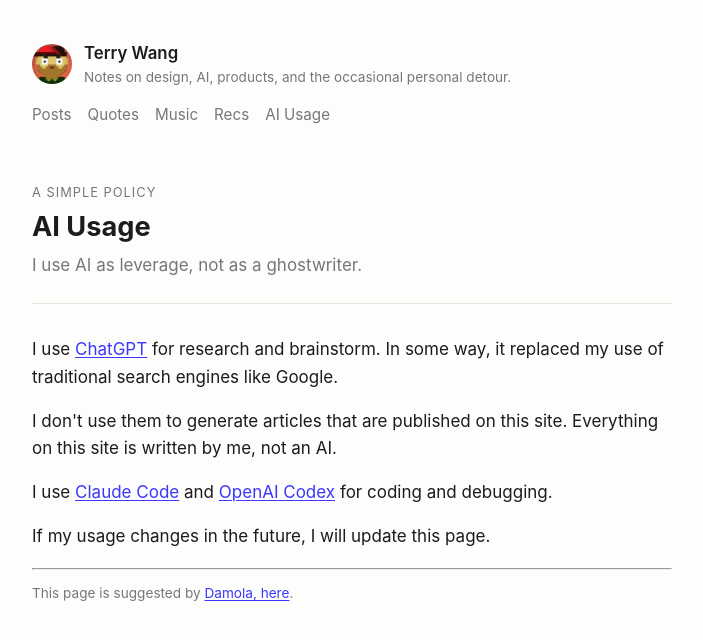
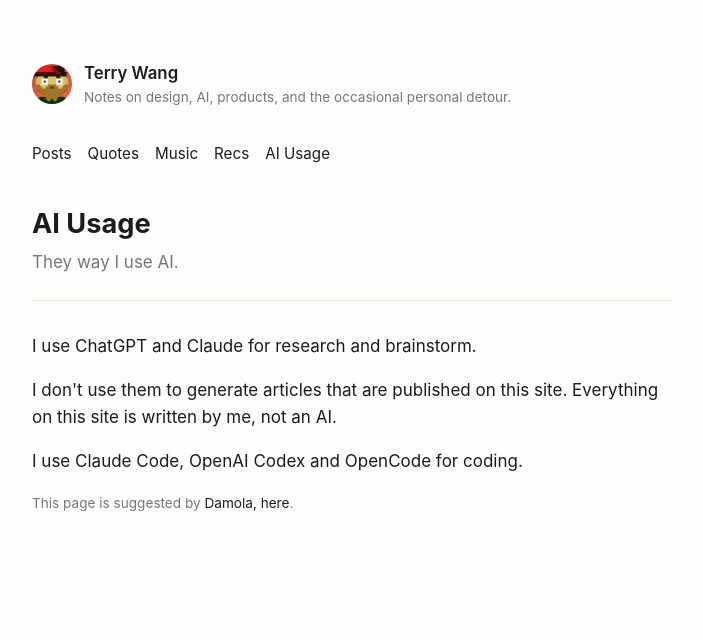
Before and after one commit to lvterry/lvterry.github.io, a Jekyll site: the page built from ai.html, in a window 1280 px wide. Shown: the top 640 px of the page, without its empty margins (288-991 px from the left). Built offline with Jekyll 4.4.1, drawn with Linux system fonts in a browser that asks for light colours.

Commit message:
tweak styles

```diff
--- a/ai.html
+++ b/ai.html
@@ -8,15 +8,13 @@
 
 <main>
     <section class="page-banner">
-        <p class="section-kicker">A simple policy</p>
         <h1 class="page-title">AI Usage</h1>
-        <p class="page-lead">I use AI as leverage, not as a ghostwriter.</p>
+        <p class="page-lead">They way I use AI.</p>
     </section>
 
     <p>
-        I use <a href="https://chatgpt.com">ChatGPT</a> for research and
-        brainstorm. In some way, it replaced my use of traditional search
-        engines like Google.
+        I use <a href="https://chatgpt.com">ChatGPT</a> and <a href="https://claude.ai">Claude</a> for research and
+        brainstorm.
     </p>
     <p>
         I don't use them to generate articles that are published on this site.
@@ -24,12 +22,10 @@
     </p>
     <p>
         I use
-        <a href="https://claude.com/product/claude-code">Claude Code</a> and
-        <a href="https://openai.com/codex/">OpenAI Codex</a> for coding and
-        debugging.
+        <a href="https://claude.com/product/claude-code">Claude Code</a>,
+        <a href="https://openai.com/codex/">OpenAI Codex</a> and <a href="https://opencode.ai">OpenCode</a> for coding.
     </p>
-    <p>If my usage changes in the future, I will update this page.</p>
-    <hr />
+
     <p class="weak">
         This page is suggested by
         <a href="https://www.bydamo.la/p/ai-manifesto">Damola, here</a>.
--- a/assets/css/styles.css
+++ b/assets/css/styles.css
@@ -2,8 +2,8 @@
   --bg-color: #fdfdfc;
   --text-color: #1c1c1c;
   --muted-color: #777;
-  --link-color: #3b37ff;
-  --link-hover-color: #1a14d6;
+  --link-color: #1c1c1c;
+  --link-hover-color: #ff0028;
   --border-color: #e6e3df;
   --code-bg: #f3f1ee;
   --selection-bg: #ffe9b3;
@@ -38,24 +38,21 @@
 
 ::selection { background: var(--selection-bg); }
 
-.container,
-main,
-.site-header {
+.container, main, .site-header {
   max-width: 680px;
   margin: 0 auto;
   padding: 0 1.25rem;
 }
 
-main { padding-top: 1rem; padding-bottom: 4rem; }
-
 a {
   color: var(--link-color);
-  text-decoration: underline;
-  text-underline-offset: 2px;
-  text-decoration-thickness: 1px;
+  text-decoration: none;
 }
 
-a:hover { color: var(--link-hover-color); }
+a:hover {
+  color: var(--link-hover-color);
+  text-decoration: none;
+}
 
 /* Header */
 .site-header {
@@ -84,7 +81,11 @@
   flex-shrink: 0;
 }
 
-.brand-copy { display: flex; flex-direction: column; }
+.brand-copy {
+  display: flex;
+  flex-direction: column;
+  width: 100%;
+}
 
 .brand-mark .name {
   font-weight: 600;
@@ -104,16 +105,9 @@
   font-size: 0.95rem;
 }
 
-.main-nav a {
-  color: var(--muted-color);
-  text-decoration: none;
-}
-
-.main-nav a:hover { color: var(--text-color); text-decoration: underline; }
-
 /* Home post list */
 .post-card {
-  padding: 1.25rem 0;
+  padding: 1.5rem 0;
   border-bottom: 1px solid var(--border-color);
 }
 
@@ -134,12 +128,14 @@
   line-height: 1.3;
 }
 
-.post-card h2 a {
+.post-title a {
   color: var(--text-color);
   text-decoration: none;
 }
-
-.post-card h2 a:hover { text-decoration: underline; }
+.post-title a:hover {
+  color: var(--link-hover-color);
+  text-decoration: none;
+}
 
 .post-card-body {
   color: var(--text-color);
@@ -177,16 +173,14 @@
 .post-content h3 { font-size: 1.15rem; }
 .post-content h4 { font-size: 1rem; }
 
-.post-content img,
-.post-content video,
-.post-content iframe {
+img, video, iframe {
   max-width: 100%;
   height: auto;
   display: block;
   margin: 1.5rem auto;
 }
 
-.post-content blockquote {
+blockquote {
   border-left: 3px solid var(--border-color);
   margin: 1.5rem 0;
   padding: 0.1rem 0 0.1rem 1rem;
@@ -235,9 +229,6 @@
   align-items: center;
   font-size: 0.95rem;
 }
-
-.pagination a { text-decoration: none; color: var(--link-color); }
-.pagination a:hover { text-decoration: underline; }
 
 .pagination .disabled { color: var(--muted-color); opacity: 0.5; }
 
--- a/index.html
+++ b/index.html
@@ -13,7 +13,7 @@
     </div>
 
     {% unless post.hide_title_in_list %}
-    <h2><a href="{{ post.url }}">{{ post.title }}</a></h2>
+    <h2 class="post-title"><a href="{{ post.url }}">{{ post.title }}</a></h2>
     {% endunless %}
 
     <div class="post-card-body">{{ post.content }}</div>
--- a/quotes.html
+++ b/quotes.html
@@ -8,7 +8,6 @@
 
 <main>
     <section class="page-banner">
-      <p class="section-kicker">Collected sparks</p>
       <h1 class="page-title">Quotes I keep around</h1>
       <p class="page-lead">Little sentences with enough voltage to rearrange a day.</p>
     </section>
--- a/recommendations.html
+++ b/recommendations.html
@@ -8,7 +8,6 @@
 
 <main>
     <section class="page-banner">
-        <p class="section-kicker">Good things</p>
         <h1 class="page-title">Recommendations</h1>
         <p class="page-lead">Links, books, talks, and people that shaped how I think.</p>
     </section>
```
Also changed, not shown: music.html (+6 -4 lines).
